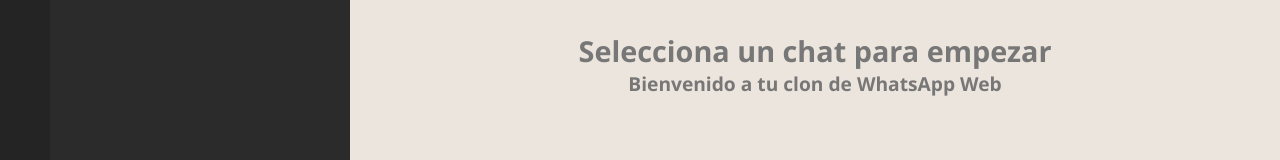
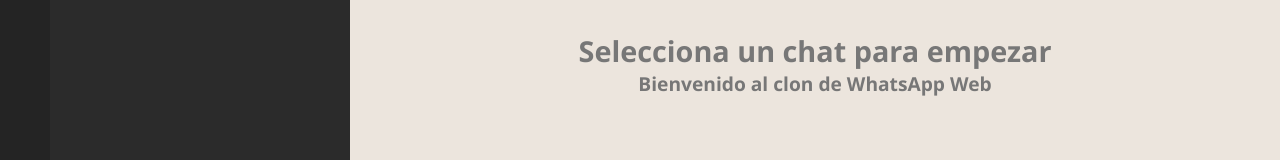
Before and after one commit to astridc-27/wspclone, a React (Vite) app: page / in a window 1280 px wide. Shown: the part 336-496 px from the top of the page. Built offline with nearby package versions, Linux system fonts and the light colour scheme.

Commit message:
Version 2.0

```diff
--- a/src/components/ChatWelcome.jsx
+++ b/src/components/ChatWelcome.jsx
@@ -5,7 +5,7 @@
     return (
         <div className="chat-welcome">
             <h2>Selecciona un chat para empezar</h2>
-            <p>Bienvenido a tu clon de WhatsApp Web</p>
+            <p>Bienvenido al clon de WhatsApp Web</p>
         </div>
     );
 }
```
